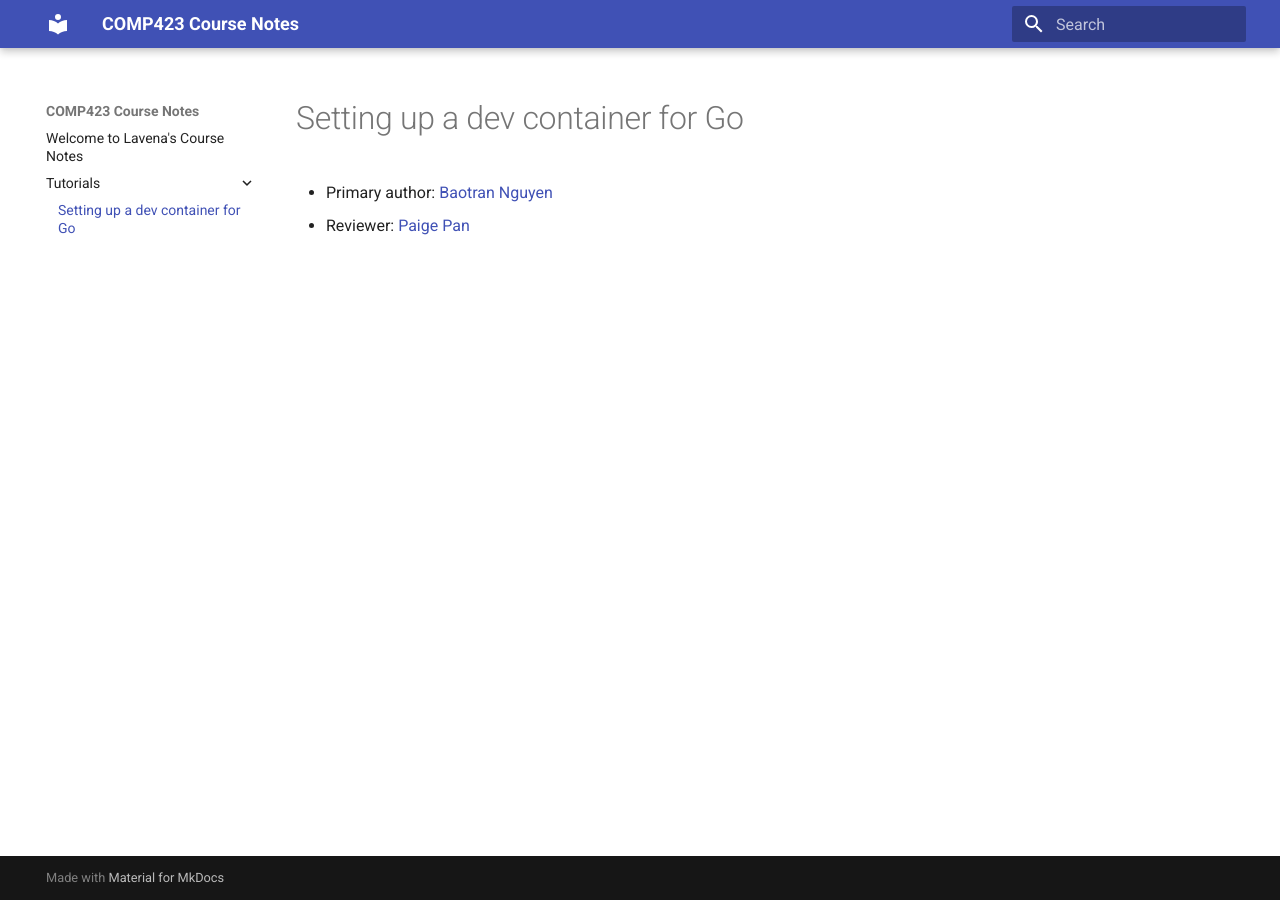
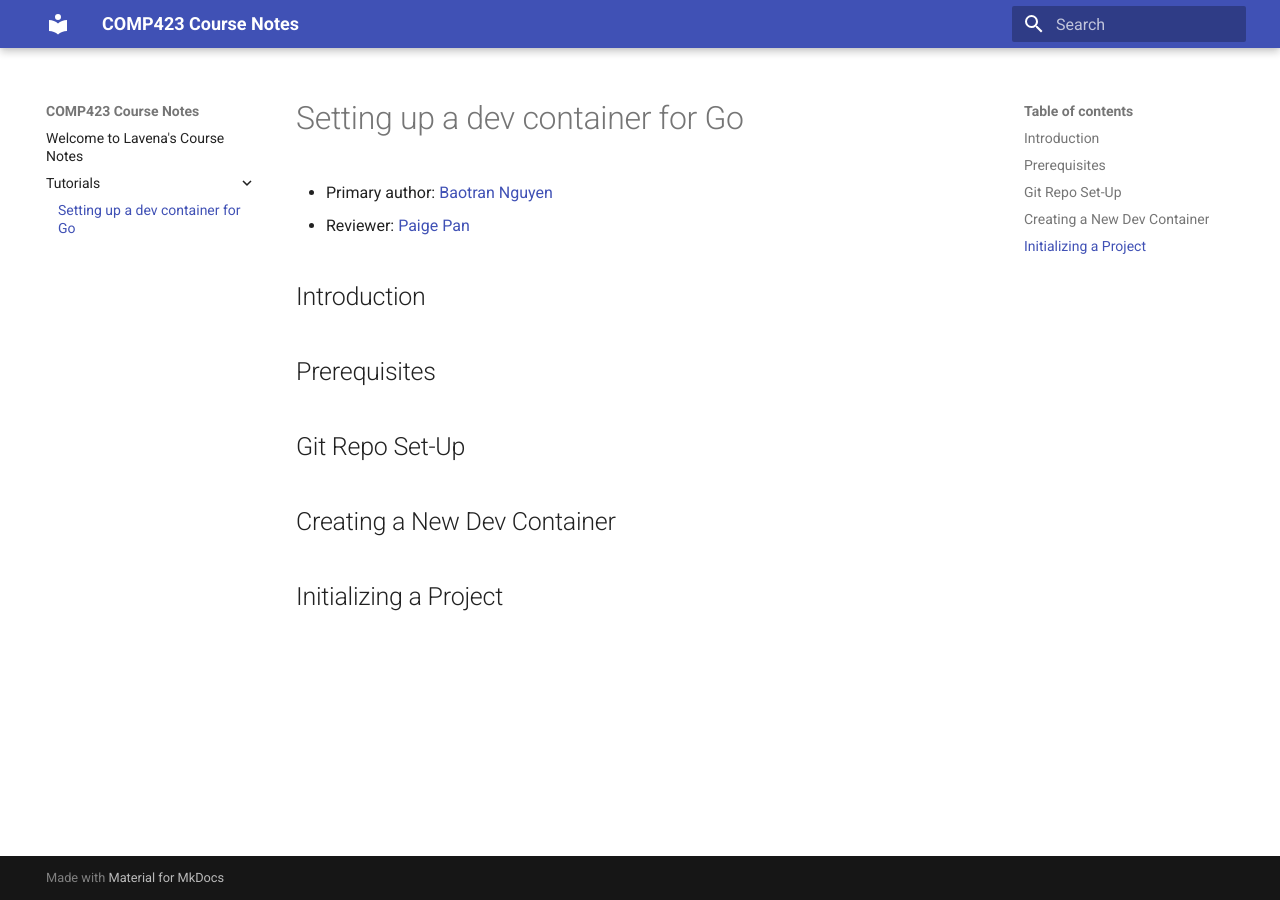
Before and after one commit to bnln7/comp423-course-notes, an MkDocs documentation site: the page built from docs/tutorials/go-setup.md, in a window 1280 px wide. Built offline with MkDocs 1.6.1 and Material for MkDocs 9.7.7, drawn with Linux system fonts in a browser that asks for light colours.

Commit message:
Added headings

```diff
--- a/docs/tutorials/go-setup.md
+++ b/docs/tutorials/go-setup.md
@@ -2,3 +2,13 @@
 
 * Primary author: [Baotran Nguyen](https://github.com/bnln7)
 * Reviewer: [Paige Pan](https://github.com/ppan1229)
+
+## Introduction
+
+## Prerequisites
+
+## Git Repo Set-Up
+
+## Creating a New Dev Container
+
+## Initializing a Project
```
